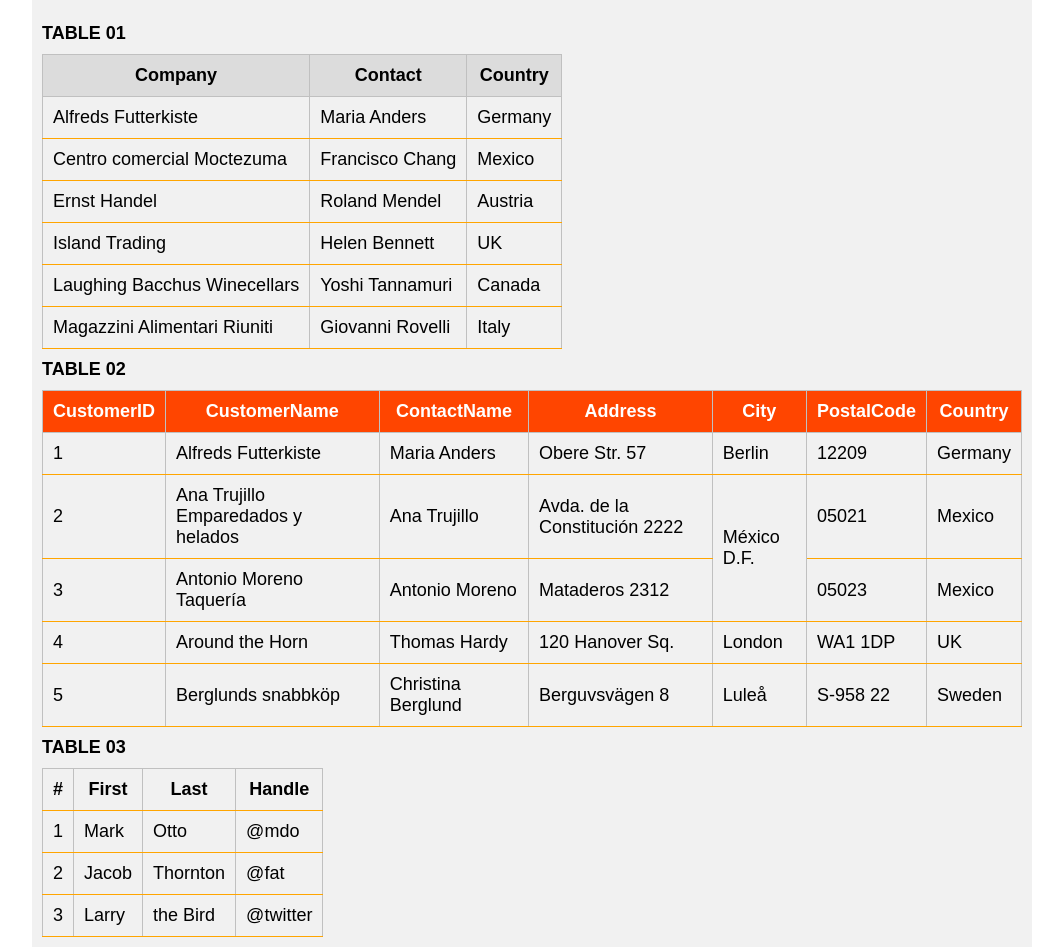
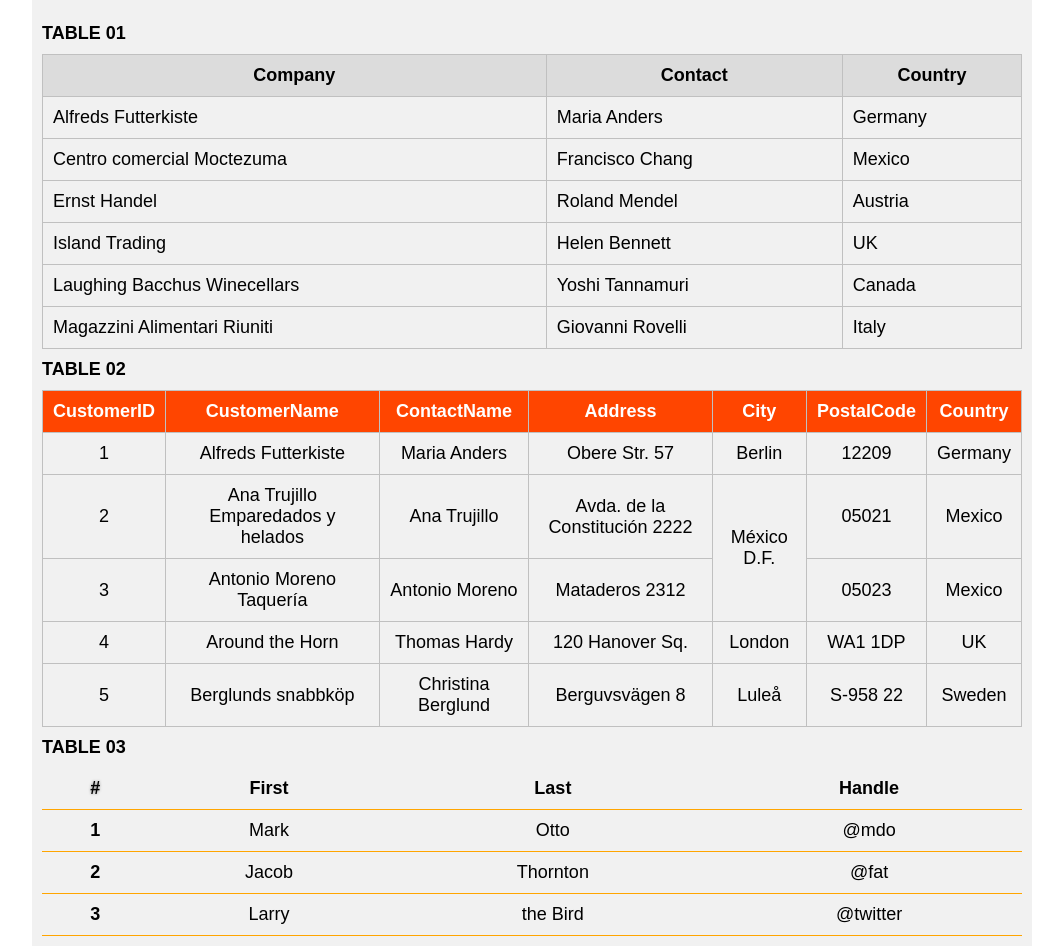
Before and after one commit to SerhiyAndryeyev/ITGid-HTML, a plain HTML site: page 04/html_04/unit_04/index.html in a window 1280 px wide. Shown: the part 500-1447 px from the top of the page, without its empty margins (108-1171 px from the left). Drawn offline with Linux system fonts and the light colour scheme.

Commit message:
complete Unit-4

```diff
--- a/04/html_04/unit_04/css/style.css
+++ b/04/html_04/unit_04/css/style.css
@@ -8,6 +8,7 @@
 
 table {
   border-collapse: collapse;
+  width: 100%;
 }
 
 .site-header img {
@@ -54,17 +55,39 @@ td {
   padding: 10px;
 }
 
-.header-table {
+#customers .header-table {
   background-color: #dcdcdc;
 }
 
-.header-table-2 {
+.users .header-table {
   background-color: orangered;
   color: white;
   font-weight: 400;
 }
 
+.scroll-block {
+  overflow-x: scroll;
+}
+
+.line-table td,
 .line-table th,
-td {
+.line-table tr {
+  border: none;
+}
+
+.line-table tr {
   border-bottom: 1px solid orange;
 }
+
+.first-td {
+  font-weight: 800;
+}
+
+.users,
+.line-table {
+  text-align: center;
+}
+
+.hash-tag {
+  text-shadow: 0 0 3px grey;
+}
--- a/04/html_04/unit_04/index.html
+++ b/04/html_04/unit_04/index.html
@@ -57,8 +57,9 @@
          </table>
          <!-- TABLE 02 -->
          <h1>TABLE 02</h1>
+         <div class="scroll-block">
             <table class="users">
-            <tr class="header-table-2">
+               <tr class="header-table">
                   <th>CustomerID</th>
                   <th>CustomerName</th>
                   <th>ContactName</th>
@@ -112,32 +113,33 @@
                   <td>Sweden</td>
                </tr>
             </table>
+         </div>
          <!-- TABLE 03 -->
          <h1>TABLE 03</h1>
          <table class="line-table">
             <colgroup>
-               <col style="font-weight:800">
+               <col style="font-weight:bold">
             </colgroup>
             <tr>
-               <th>#</th>
+               <th class="hash-tag">#</th>
                <th>First</th>
                <th>Last</th>
                <th>Handle</th>
             </tr>
             <tr>
-               <td>1</td>
+               <td class="first-td">1</td>
                <td>Mark</td>
                <td>Otto</td>
                <td>@mdo</td>
             </tr>
             <tr>
-               <td>2</td>
+               <td class="first-td">2</td>
                <td>Jacob</td>
                <td>Thornton</td>
                <td>@fat</td>
             </tr>
             <tr>
-               <td>3</td>
+               <td class="first-td">3</td>
                <td>Larry</td>
                <td>the Bird</td>
                <td>@twitter</td>
```
Lines whose indentation alone changed are shown as unchanged.
